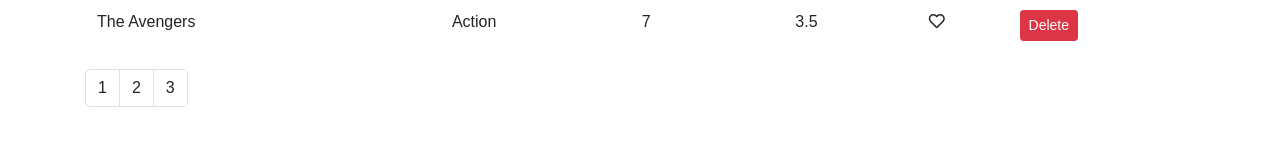
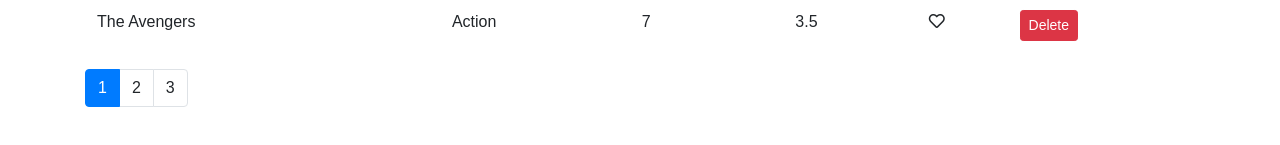
Before and after one commit to PabloYza/Vidly, a React (Create React App) app: page / in a window 1280 px wide. Shown: the part 561-706 px from the top of the page. Built offline with nearby package versions, Linux system fonts and the light colour scheme.

Commit message:
Pagination component - handling page changes

```diff
--- a/src/components/common/pagination.js
+++ b/src/components/common/pagination.js
@@ -2,7 +2,8 @@
 import _ from 'lodash';
 
 const Pagination = props => {
-  const { itemsCount, pageSize } = props;
+  const { itemsCount, pageSize, onPageChange, currentPage } = props;
+  console.log(currentPage);
 
   const pagesCount = Math.ceil(itemsCount / pageSize);
   if (pagesCount === 1) return null;
@@ -13,8 +14,10 @@
     <nav aria-label="Page navigation example">
       <ul className="pagination">
       { pages.map(page =>(
-        <li key={page} className="page-item">
-          <a className="page-link">{page}</a>
+        <li key={page} className={page === currentPage ? 'page-item active' : 'page-item'}>
+          <a className="page-link" onClick={() => onPageChange(page)}>
+           {page}
+          </a>
         </li>
       ))}
       </ul>
--- a/src/components/movies.js
+++ b/src/components/movies.js
@@ -7,7 +7,8 @@
 class Movies extends Component {
   state = {
     movies: getMovies(),
-    pageSize: 4,
+    currentPage: 1,
+    pageSize: 4
   };
 
   handleDelete = movie => {
@@ -24,11 +25,12 @@
   };
 
   handlePageChange = page => {
-    console.log(page);
+    this.setState({ currentPage: page });
   };
 
   render() {
     const { length: count } = this.state.movies;
+    const { pageSize, currentPage } = this.state;
 
     if (count === 0) return <p>No movies on the DB</p>;
 
@@ -63,8 +65,9 @@
         </table>
         <Pagination
           itemsCount={count}
-          pageSize={this.state.pageSize}
+          pageSize={pageSize}
           onPageChange={this.handlePageChange}
+          currentPage={currentPage}
         />
       </React.Fragment>
     )
```
